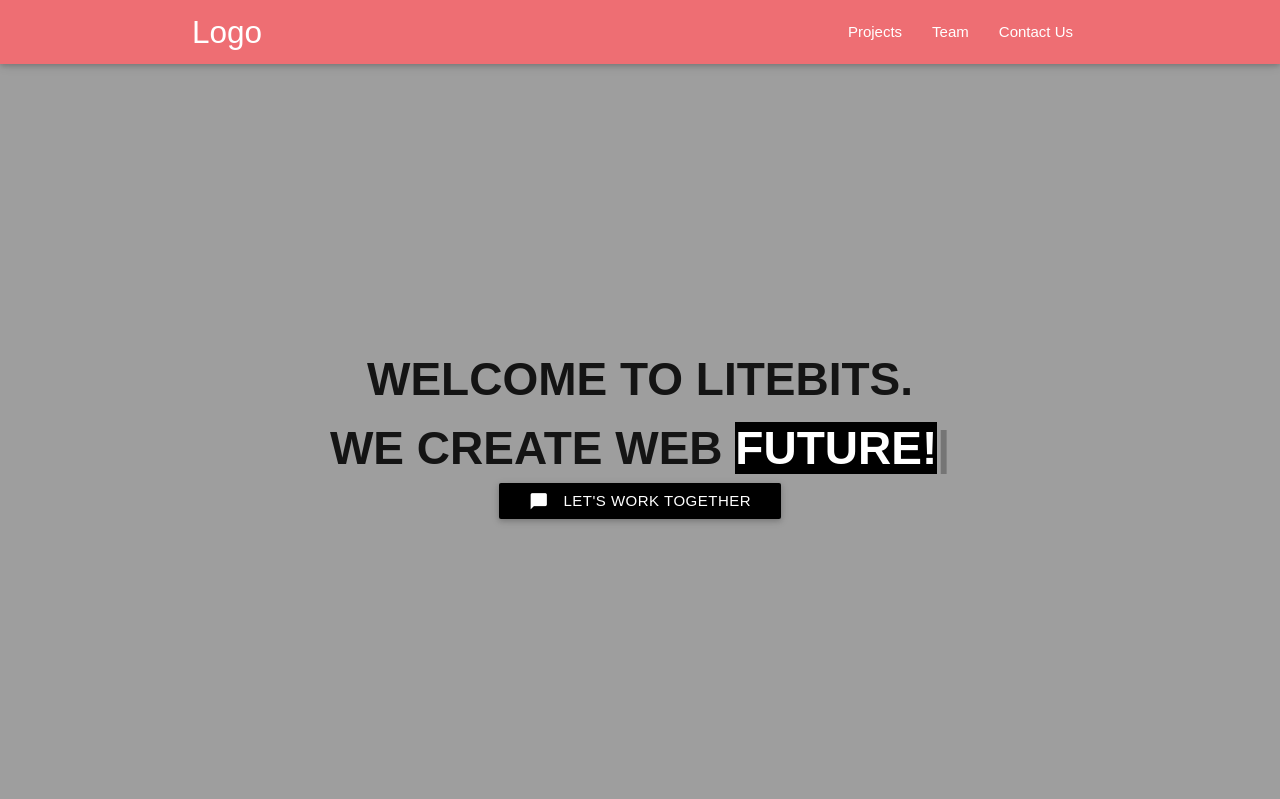
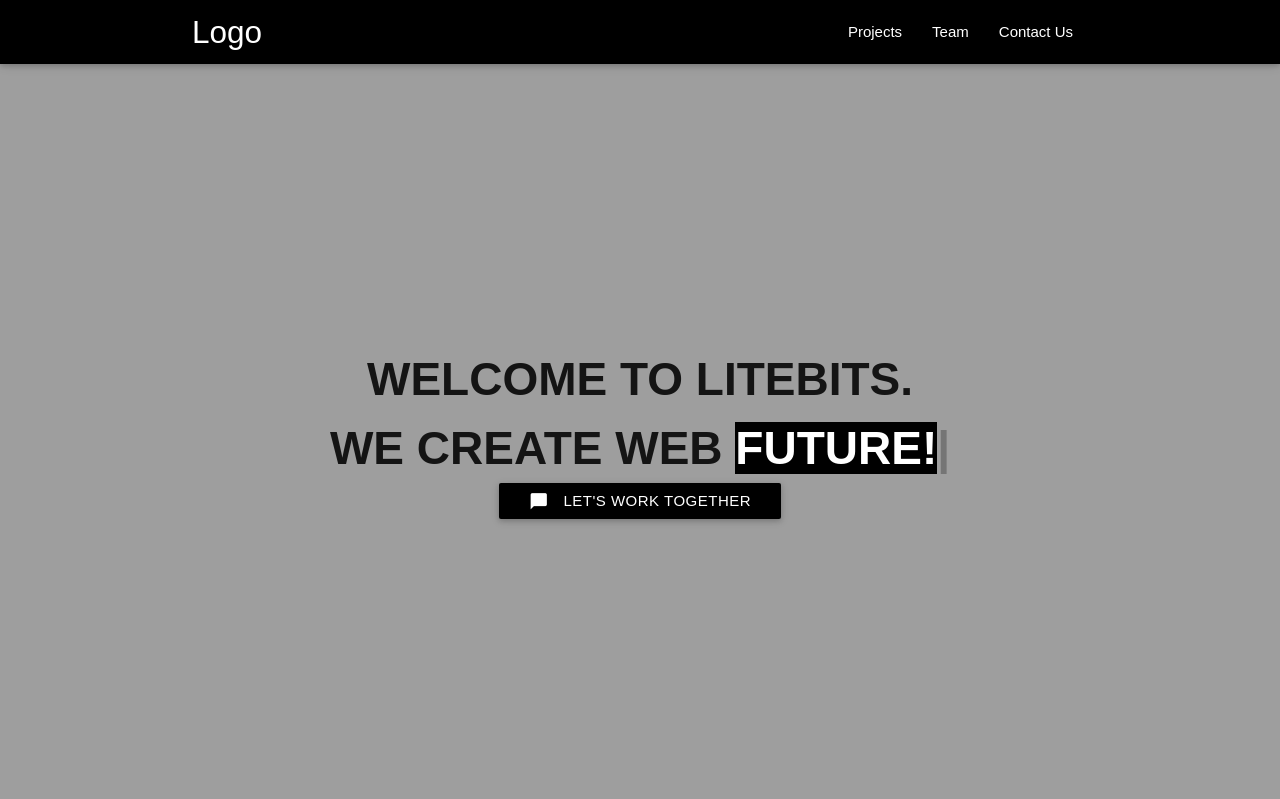
Before and after one commit to aleksandrmaksimoviclt/litebits.co, a Django app: page / in a window 1280 px wide. Shown: the top 799 px of the page. Run offline with Django 3.2, Linux system fonts and the light colour scheme.

Commit message:
small header fix

```diff
--- a/website_app/templates/website_app/index.html
+++ b/website_app/templates/website_app/index.html
@@ -37,7 +37,7 @@
 	<section id="content" class="hide">
 		<header>
 			<div class="navbar-fixed">
-				<nav class="down">
+				<nav class="black down">
 					<div class="nav-wrapper container">
 						<a href="/" class="brand-logo">Logo</a>
 						<ul id="nav-mobile" class="right hide-on-med-and-down">
@@ -97,7 +97,7 @@
 					 	</div>
 					</div>
 					<div class="modal-footer">
-						<a href="#!" class=" modal-action modal-close waves-effect waves-green btn black">Agree</a>
+						<a href="#!" class=" modal-action modal-close waves-effect waves-green btn black">Send</a>
 					</div>
 				</div>
 			</section>
```
